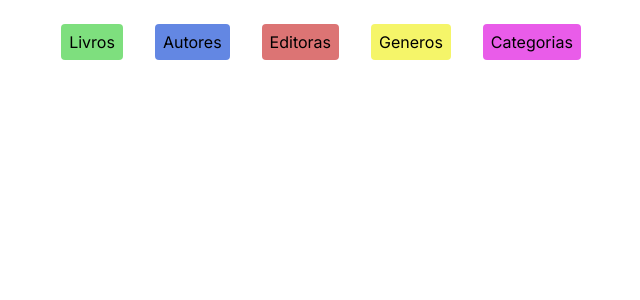
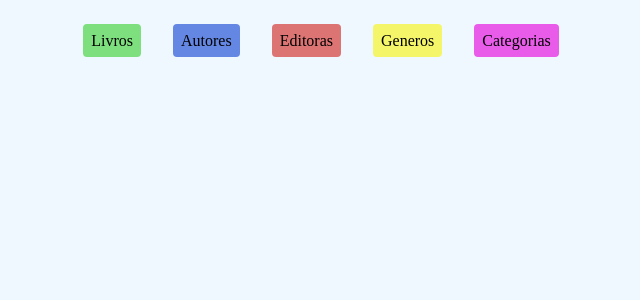
Before and after one commit to henrique-pignatari/BooksAPI, a Next.js app in the folder books-front-end/: page / in a window 1280 px wide. Shown: the top 300 px of the page, without its empty margins (319-959 px from the left). Built offline with nearby package versions, Linux system fonts and the light colour scheme.

Commit message:
feat: change app layout background-color

```diff
--- a/books-front-end/src/app/globals.css
+++ b/books-front-end/src/app/globals.css
@@ -8,6 +8,7 @@
 body {
   max-width: 100vw;
   overflow-x: hidden;
+  background-color: aliceblue;
 }
 
 a {
--- a/books-front-end/src/app/layout.tsx
+++ b/books-front-end/src/app/layout.tsx
@@ -1,8 +1,5 @@
 import type { Metadata } from "next";
-import { Inter } from "next/font/google";
 import "./globals.css";
-
-const inter = Inter({ subsets: ["latin"] });
 
 export const metadata: Metadata = {
   title: "Livros",
@@ -12,7 +9,7 @@
 export default function RootLayout({ children }: { children: React.ReactNode }) {
   return (
     <html lang="pt-br">
-      <body className={inter.className}>{children}</body>
+      <body>{children}</body>
     </html>
   );
 }
```
